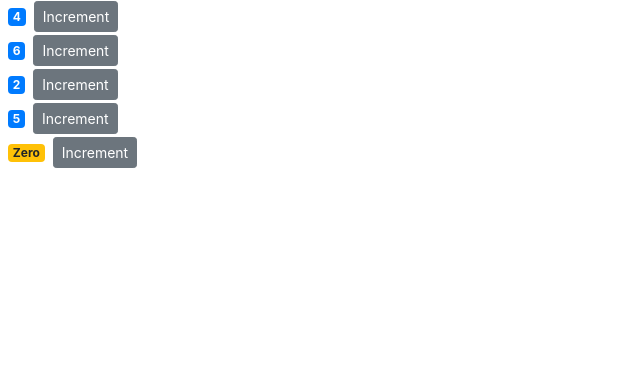
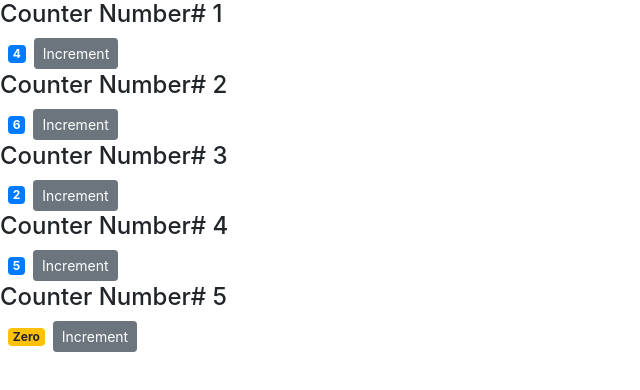
Before and after one commit to garydeol8/HelloWorld, a React (Create React App) app in the folder counter-app/: page / in a window 1280 px wide. Shown: the top 390 px of the page, without its empty margins (0-640 px from the left). Built offline with nearby package versions, Linux system fonts and the light colour scheme.

Commit message:
components children.

```diff
--- a/counter-app/src/components/counter.jsx
+++ b/counter-app/src/components/counter.jsx
@@ -5,29 +5,20 @@
         value: this.props.value
     };
 
-    //constructor() {
-    //    super();
-    //    this.handleIncrement = this.handleIncrement.bind(this);
-    //}
-
     handleIncrement = (product) => {
         console.log(product);
-    //console.log("Increment clicked.", this);
         this.setState({ value: this.state.value + 1 });
     }
 
-    //doHandleIncrement = () => {
-    //    this.handleIncrement({ id: 1 });
-    //}
-
     render() {
+        console.log(this.props);
         return (
             <div>
+                {this.props.children}
                 <span className={this.getBadgeClasses()}>{this.formatCount()}</span>
                 <button
-                onClick={() => this.handleIncrement( { id: 1 }) }
-          className="btn btn-secondary btn-sm"
-        >
+                    onClick={() => this.handleIncrement({ id: 1 })}
+                    className="btn btn-secondary btn-sm">
                     Increment
                 </button>
             </div>
--- a/counter-app/src/components/counters.jsx
+++ b/counter-app/src/components/counters.jsx
@@ -15,7 +15,10 @@
     return (
       <div>
             {this.state.counters.map(counter =>
-                <Counter key={counter.id} value={counter.value} />)}
+                <Counter key={counter.id} value={counter.value}>
+                    <h4>Counter Number# { counter.id }</h4>
+                </Counter>
+            )}
       </div>
     );
   }
```
Lines whose indentation alone changed are shown as unchanged.
